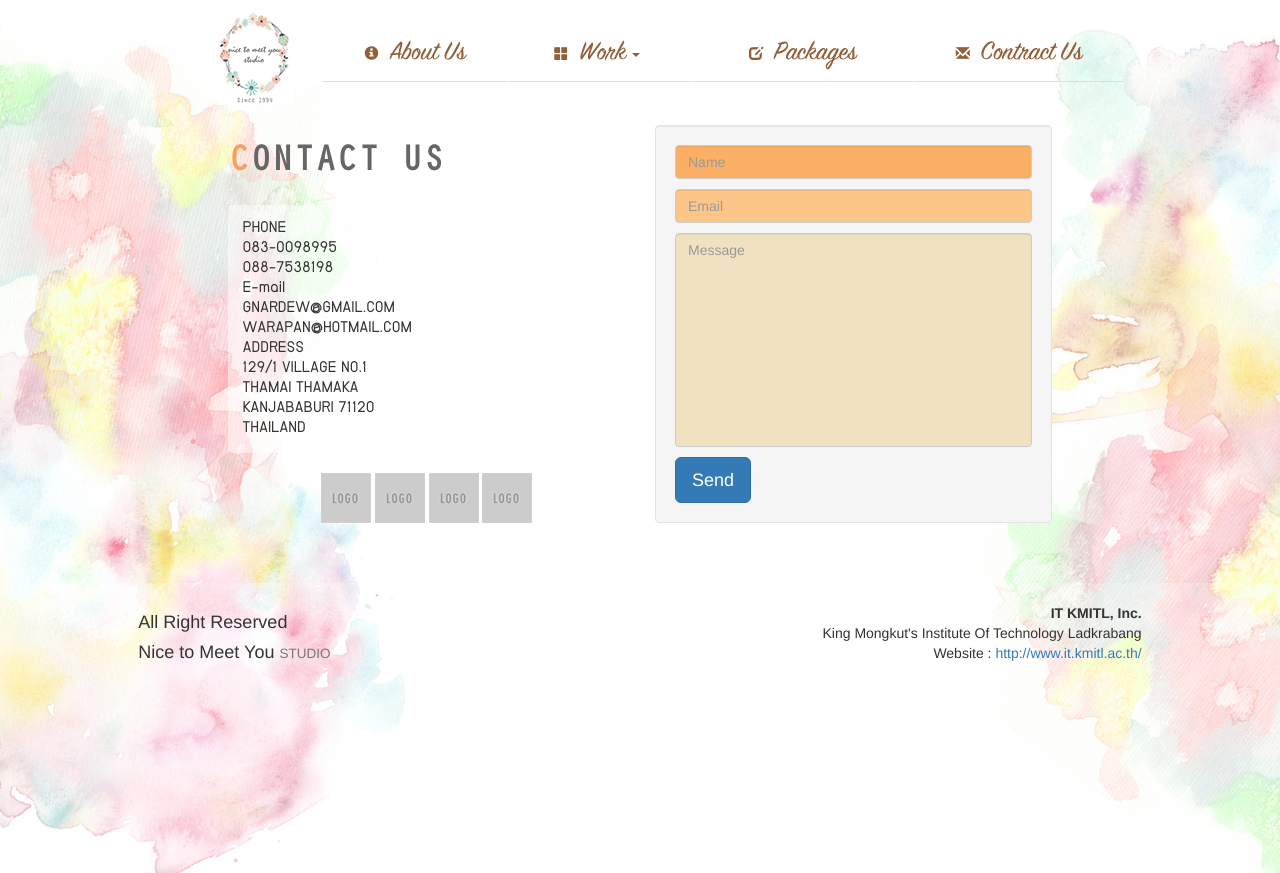
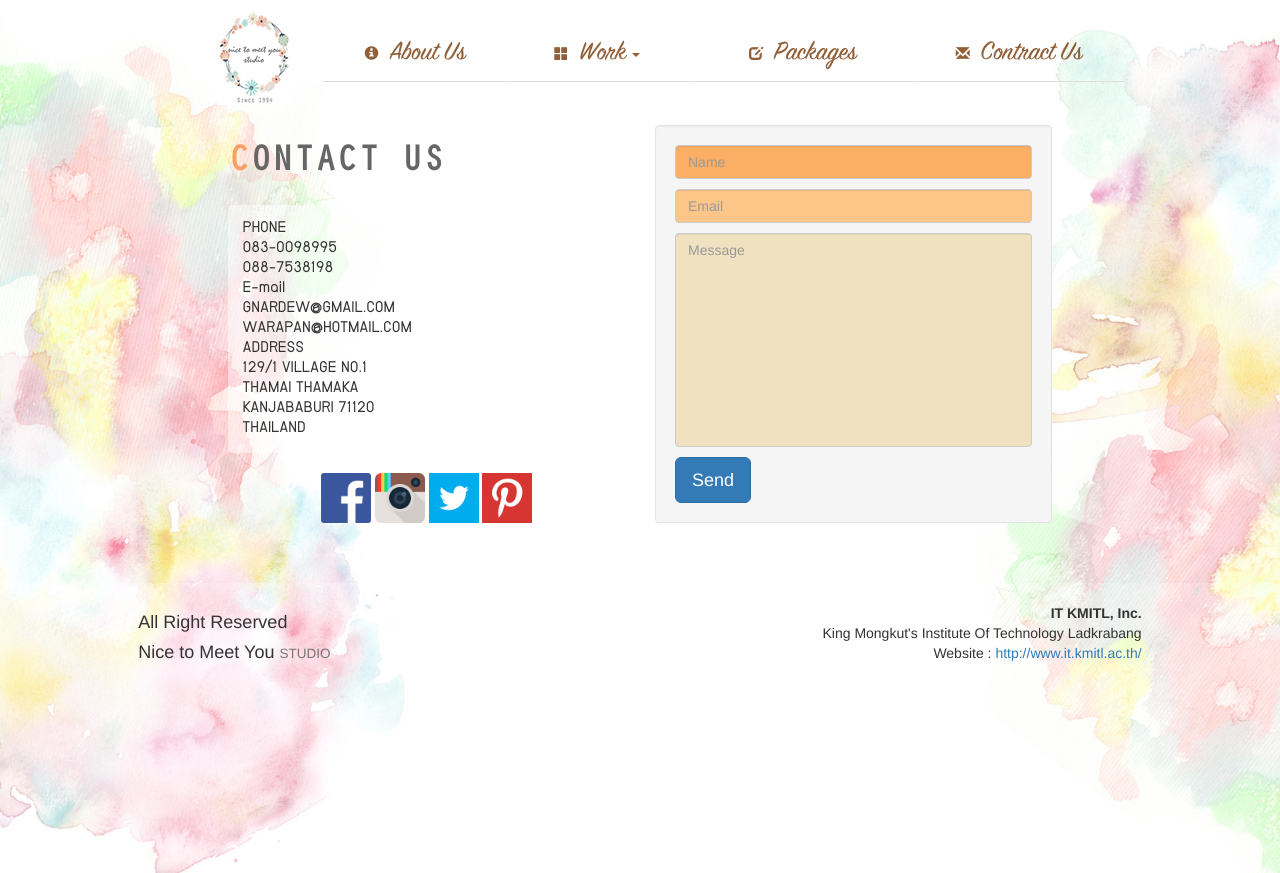
Before and after one commit to OSKGoC/Project-Mutimedia-2015, a plain HTML site: page contract-Us-Page.html in a window 1280 px wide. Drawn offline with Linux system fonts and the light colour scheme; a script that the page names is missing.

Commit message:
add social logo

```diff
--- a/contract-Us-Page.html
+++ b/contract-Us-Page.html
@@ -65,10 +65,10 @@
                 <dd>THAILAND</dd>
 			</dl>
             <div class="text-center">
-            	<img src="images/50x50.png">
-                <img src="images/50x50.png">
-                <img src="images/50x50.png">
-                <img src="images/50x50.png">
+            	<a href=""><img src="images/Facebook_Logo.png" class="img-logo"></a>
+                <a href=""><img src="images/Instagram-logo.png" class="img-logo"></a>
+                <a href=""><img src="images/twitter_logo.png" class="img-logo"></a>
+                <a href=""><img src="images/pinterest_logo.png" class="img-logo"></a>
             </div>
         </div>
         <div class="col-md-4">
--- a/css/style.css
+++ b/css/style.css
@@ -168,3 +168,7 @@ dl.con-desc{
 	padding:1em;
 	border-radius: 5px;
 }
+img.img-logo{
+	width:50px;
+	height:50px;
+}
```
Also changed, not shown: images/Facebook_Logo.png (added), images/Instagram-logo.png (added), images/pinterest_logo.png (added), images/twitter_logo.png (added).
